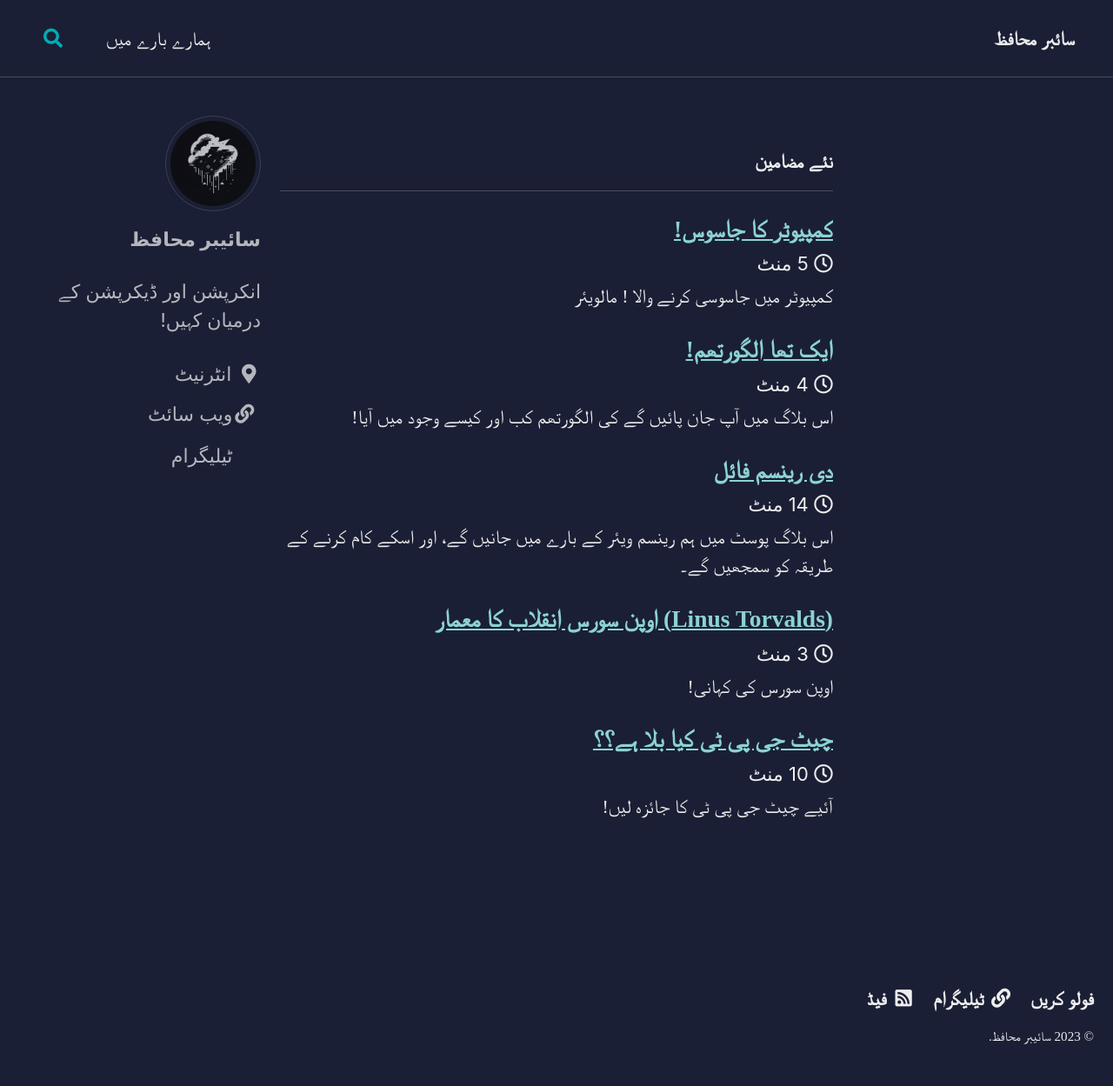
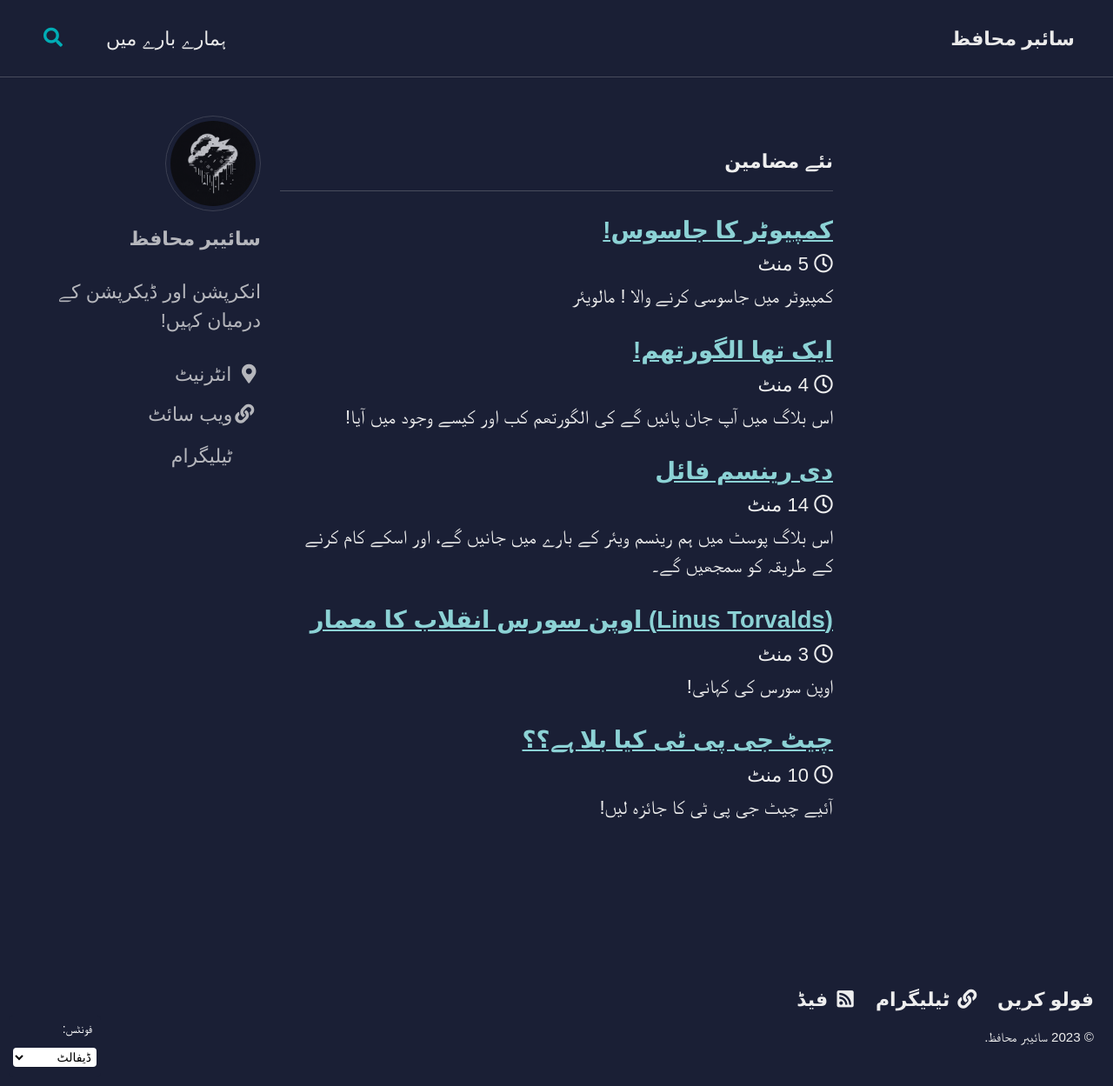
Before and after one commit to abusarimhindi/cybermuhafiz.github.io, a Jekyll site: the page built from index.html, in a window 1280 px wide and 1249 px high. Shown: the whole window at 87% size. Built offline with Jekyll 4.4.1, drawn with Linux system fonts in a browser that asks for light colours; cached includes are drawn as plain includes; some web fonts are replaced; the list of posts is cut into pages by our own code.

Commit message:
multi font testing

```diff
--- a/_layouts/default.html
+++ b/_layouts/default.html
@@ -155,6 +155,22 @@
   </style>
 
 
+
+  <div id="font-select-wrapper"
+    style="position: fixed; bottom: 10px; left: 10px; padding: 5px; border-radius: 5px; background-color: #1a1f35;">
+    <label for="font-select" style="color: white; margin-right: 5px; font-size: 14px;">فونٹس: </label>
+    <select id="font-select" style="color: black; font-size: 14px; padding: 2px;">
+      <!-- Set font color, size, and padding to black -->
+      <option value="default">ڈیفالٹ</option>
+      <option value="jameel">جمیل نوری</option>
+      <option value="mahar">مہر نستعلیق</option>
+      <option value="nafees">نفیس</option>
+    </select>
+  </div>
+
+
+  <script src="/assets/js/font_fetch.js"></script>
+
 </body>
 
 </html>
--- a/_sass/minimal-mistakes/_variables.scss
+++ b/_sass/minimal-mistakes/_variables.scss
@@ -1,5 +1,27 @@
 @import url('https://fonts.google.com/noto/specimen/Noto+Nastaliq+Urdu');
-@import url('fonts/jameel_noori.ttf');
+
+@font-face {
+  font-family: 'Jameel Noori';
+  src: url('fonts/jameel_noori.ttf') format('truetype'); /* Corrected format value */
+  font-weight: normal;
+  font-style: normal;
+}
+
+
+@font-face {
+  font-family: 'Mahar Nastaliq';
+  src: url('fonts/mahar.ttf') format('truetype'); /* Corrected format value */
+  font-weight: normal;
+  font-style: normal;
+}
+
+
+@font-face {
+  font-family: 'Nafees';
+  src: url('fonts/nafees.ttf') format('truetype'); /* Corrected format value */
+  font-weight: normal;
+  font-style: normal;
+}
 
 /* ==========================================================================
    Variables
@@ -10,32 +32,32 @@
    ========================================================================== */
 
 $doc-font-size: 16 !default;
-$custom-font: 'Noto Nastaliq Urdu';
+$custom-font: sans-serif;
 
 /* paragraph indention */
 $paragraph-indent: false !default; // true, false (default)
 $indent-var: 1.3em !default;
 
-/* system typefaces */
-$serif: Georgia, Times, serif !default;
-$sans-serif: -apple-system, BlinkMacSystemFont, "Roboto", "Segoe UI",
+// /* system typefaces */
+$serif: $custom-font, Georgia, Times, serif !default;
+$sans-serif: $custom-font, -apple-system, BlinkMacSystemFont, "Roboto", "Segoe UI",
   "Helvetica Neue", "Lucida Grande", Arial, sans-serif !default;
 $monospace: Monaco, Consolas, "Lucida Console", monospace !default;
 
-/* sans serif typefaces */
-$sans-serif-narrow: $sans-serif default;
-$helvetica: Helvetica, "Helvetica Neue", Arial, sans-serif !default;
+// /* sans serif typefaces */
+$sans-serif-narrow: $custom-font, $sans-serif !default;
+$helvetica: $custom-font, Helvetica, "Helvetica Neue", Arial, sans-serif !default;
 
 /* serif typefaces */
-$georgia: $custom-font, serif !default;
-$times: $custom-font, Times, serif !default;
-$bodoni: $custom-font, "Bodoni MT", serif !default;
-$calisto: $custom-font,"Calisto MT", serif !default;
-$garamond:$custom-font, Garamond, serif !default;
+$georgia: $custom-font, serif ;
+$times: $custom-font, Times, serif ;
+$bodoni: $custom-font, "Bodoni MT", serif ;
+$calisto: $custom-font,"Calisto MT", serif ;
+$garamond:$custom-font, Garamond, serif ;
 
-$global-font-family: $custom-font default;
-$header-font-family: $custom-font, $sans-serif default;
-$caption-font-family:$custom-font, $serif default;
+$global-font-family: $custom-font ;
+$header-font-family: $custom-font, $sans-serif;
+$caption-font-family:$custom-font, $serif;
 
 /* type scale */
 $type-size-1: 2.441em !default; // ~39.056px
--- /dev/null
+++ b/assets/js/font_fetch.js
@@ -0,0 +1,47 @@
+document.addEventListener("DOMContentLoaded", function() {
+  const fontSelect = document.getElementById("font-select");
+  const fontSelectWrapper = document.getElementById("font-select-wrapper");
+  const bodyElement = document.body;
+
+  // Retrieve font preference from Local Storage
+  const selectedFont = localStorage.getItem("selectedFont");
+  if (selectedFont) {
+    applyFontStyle(selectedFont);
+    fontSelect.value = selectedFont;
+  }
+
+  // Show font selection dropdown on home screen
+  if (window.location.pathname === "/") {
+    fontSelectWrapper.style.display = "block";
+  }
+
+  // Toggle font selection dropdown visibility while scrolling a post
+  window.addEventListener("scroll", function() {
+    // if (window.location.pathname !== "/") { # uncomment this if you want font selection active in base
+    const scrollY = window.scrollY || window.pageYOffset;
+    if (scrollY > 100) {
+      fontSelectWrapper.style.display = "none";
+    } else {
+      fontSelectWrapper.style.display = "block";
+      // }
+    }
+  });
+
+  fontSelect.addEventListener("change", function() {
+    const selectedFont = fontSelect.value;
+    applyFontStyle(selectedFont);
+    localStorage.setItem("selectedFont", selectedFont);
+  });
+
+  function applyFontStyle(selectedFont) {
+    if (selectedFont === "default") {
+      bodyElement.style.fontFamily = "sans-serif";
+    } else if (selectedFont === "jameel") {
+      bodyElement.style.fontFamily = "'Jameel Noori', sans-serif";
+    } else if (selectedFont === "mahar") {
+      bodyElement.style.fontFamily = "'Mahar Nastaliq', cursive";
+    } else if (selectedFont == "nafees") {
+      bodyElement.style.fontFamily = "'Nafees', cursive";
+    }
+  }
+});
```
